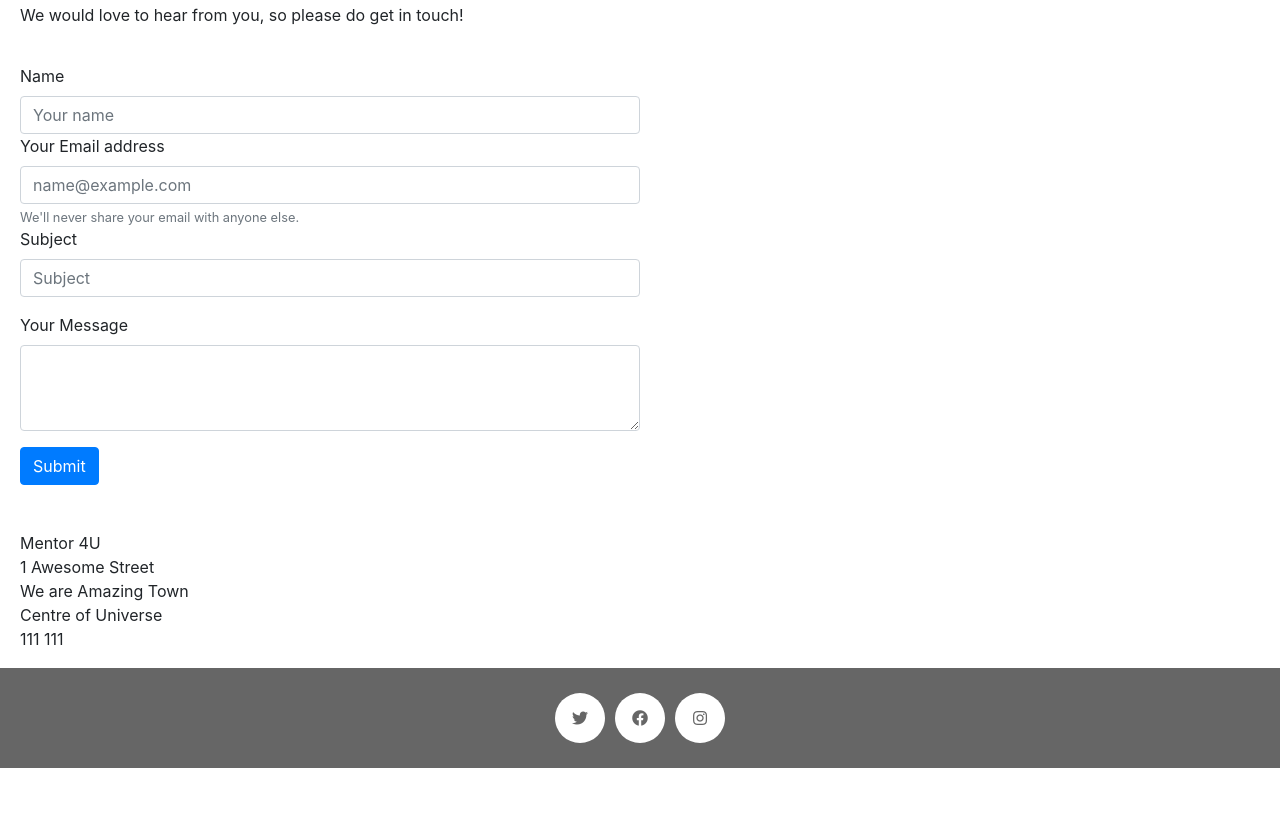
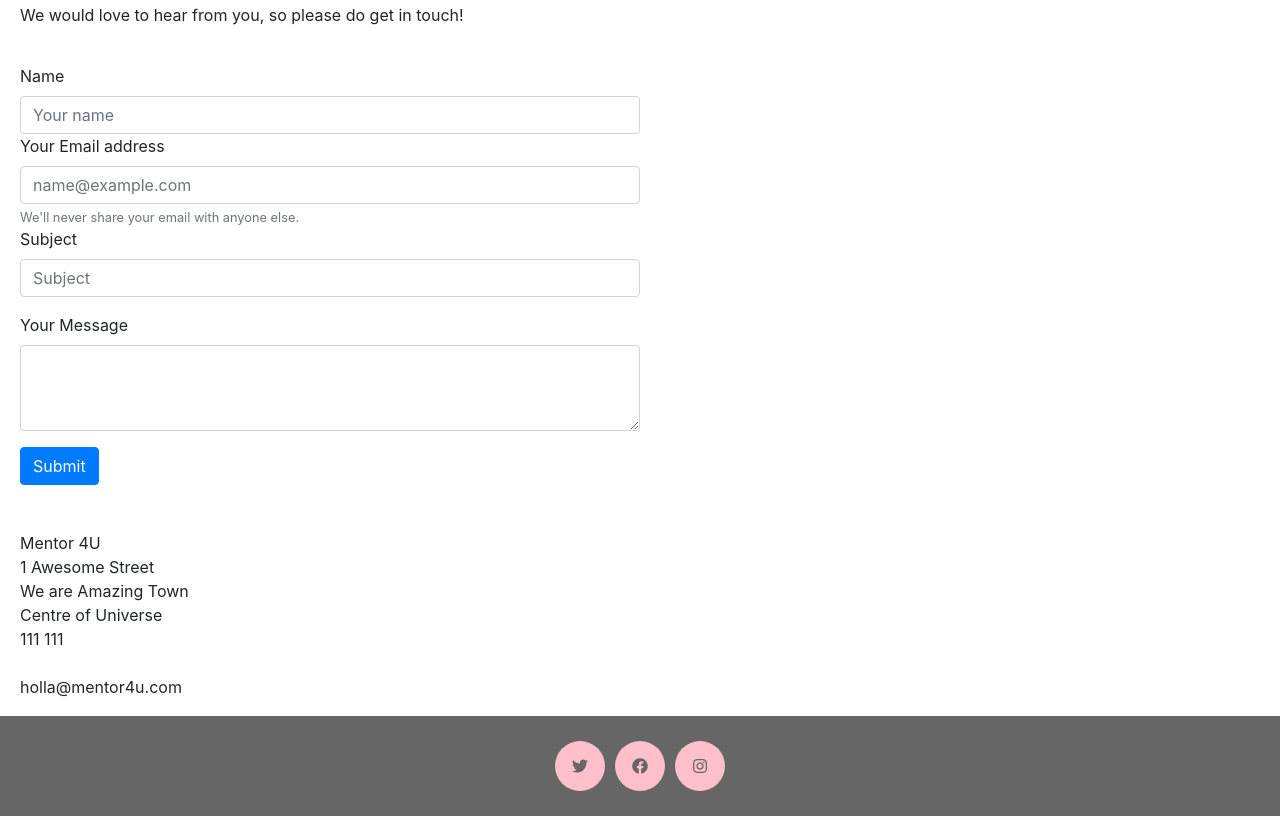
Before and after one commit to RabiaBibi/Team-Cinco, a plain HTML site: page contact_us.html in a window 1280 px wide. Shown: the part 802-1618 px from the top of the page. Before the commit the page ends 1570 px from the top, so only its background shows below. Drawn offline with nearby package versions, Linux system fonts and the light colour scheme.

Commit message:
made a few changes

```diff
--- a/contact_us.html
+++ b/contact_us.html
@@ -26,6 +26,8 @@
 <meta name="viewport" content="width=device-width, initial-scale=1">
 <link rel="stylesheet" href="https://cdnjs.cloudflare.com/ajax/libs/font-awesome/4.7.0/css/font-awesome.min.css">
 </head>
+
+
 
 <body>
   <!-- ==== NAV BAR (BOOTSTRAP) ===== -->
@@ -99,6 +101,9 @@ We are Amazing Town
 Centre of Universe
 <br>
 111 111
+<br>
+<br>
+holla@mentor4u.com
 </p>
 </div>
 
--- a/css/styles_contactus.css
+++ b/css/styles_contactus.css
@@ -4,7 +4,6 @@ body {
   padding-top: 5px;  /* allow enough space for a fixed navbar (56px is the height of the navbar here) */
   min-height: 100vh;  /* i.e minimum width is 100% of the "viewport height"... i.e the full screen height */
 }
-
 
 
 img {display: flex;
@@ -16,6 +15,7 @@ height: calc(93vh);
   object-fit: cover;
   object-position: top;
 }
+
 
 .container {
   padding-top: 0px;
@@ -63,7 +63,7 @@ footer a {
   width: 50px;
   height: 50px;
   color: #666;
-  background-color: white;
+  background-color: pink;
   justify-content: center;  /* horizontally centers the contents (the FontAwesome icon) */
   align-items: center;  /* vertically centers the contents (the FontAwesome icon) */
   border-radius: 50%;  /* makes it round (circle if width and height are the same) */
```
